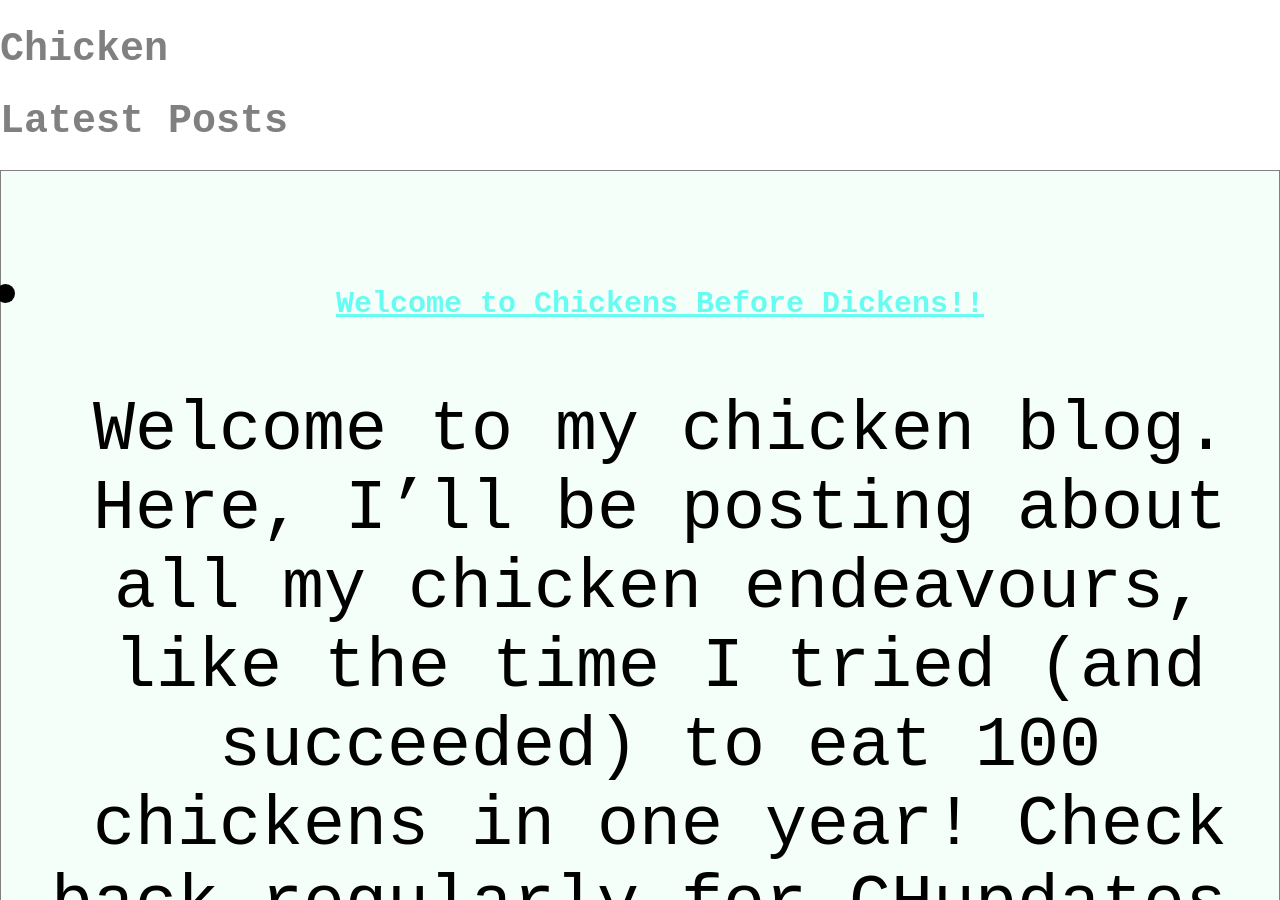
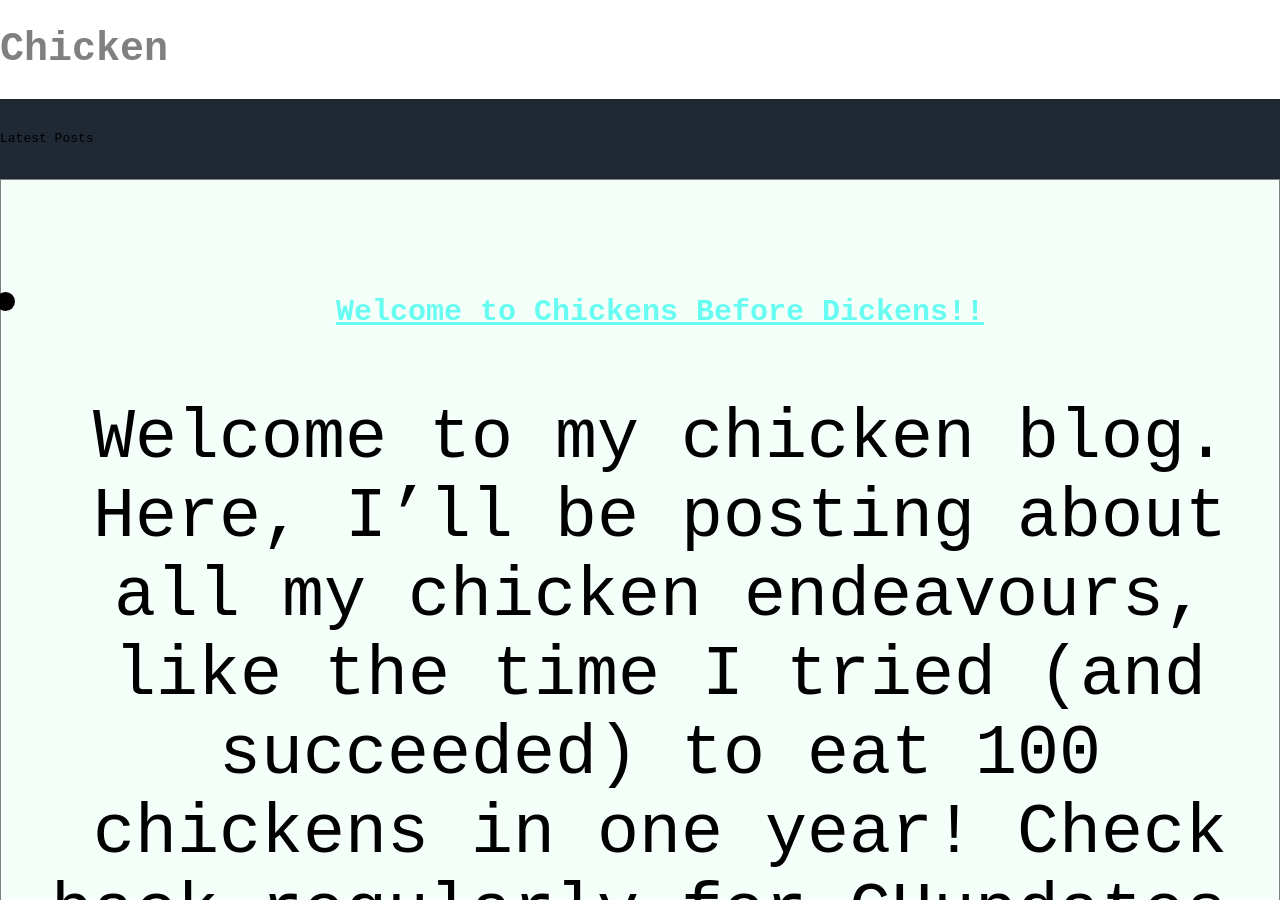
Before and after one commit to richa184/chickensbeforedickens, a Jekyll site: the page built from chicken_blog.html, in a window 1280 px wide and 900 px high. Built offline with Jekyll 4.4.1, drawn with Linux system fonts in a browser that asks for light colours.

Commit message:
Update chicken_blog.html

```diff
--- a/chicken_blog.html
+++ b/chicken_blog.html
@@ -3,14 +3,14 @@ layout: default
 title: Chicken
 ---
 
-<h1>Latest Posts</h1>
-<section>
+<header>Latest Posts</header>
+<section id = "#lists">
 <ul>
   {% for post in site.posts %}
   {% if post.categories contains "chicken" %}
     <li>
       <h2><a href="{{ post.url }}">{{ post.title }}</a></h2>
-      {{ post.excerpt }}
+      <p>{{ post.excerpt }}</p>
     </li>
   {% endif %}
   {% endfor %}
```
